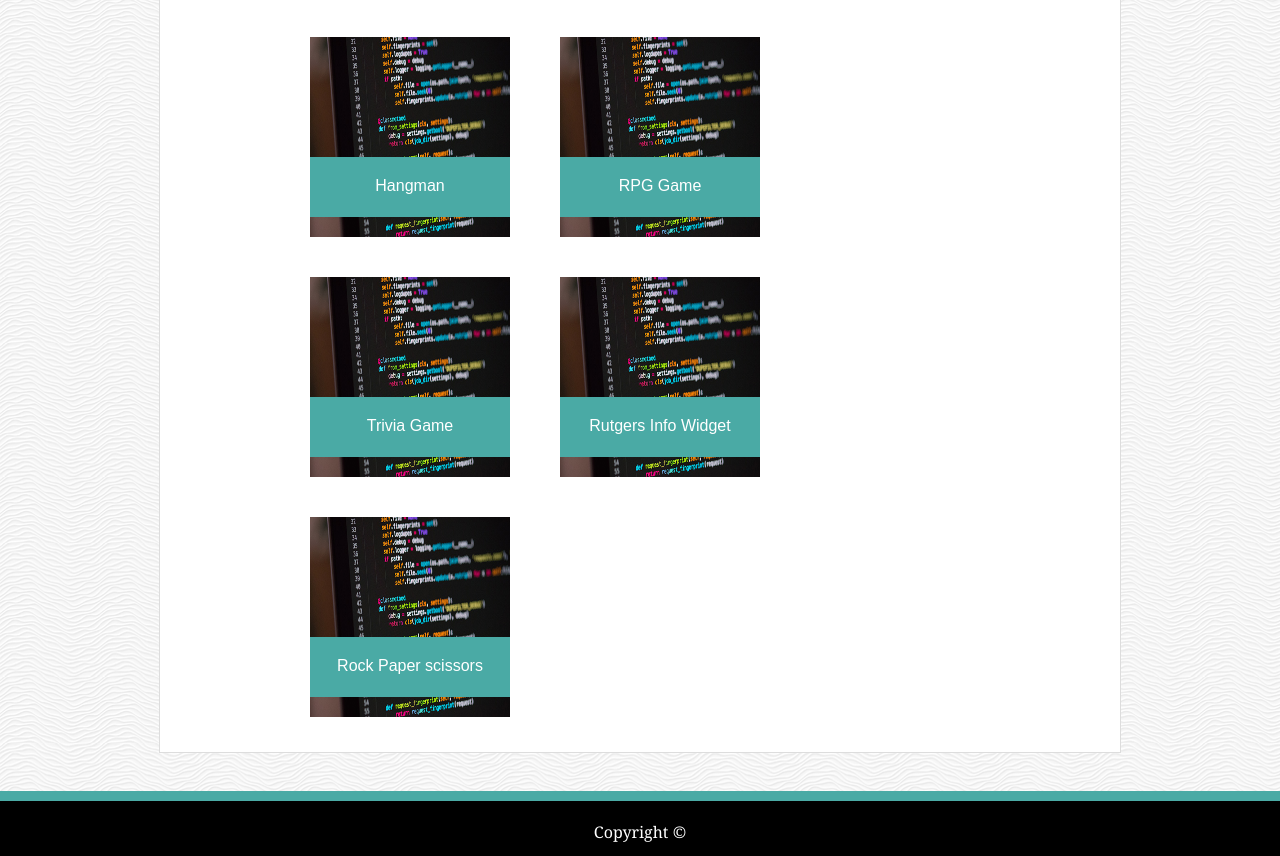
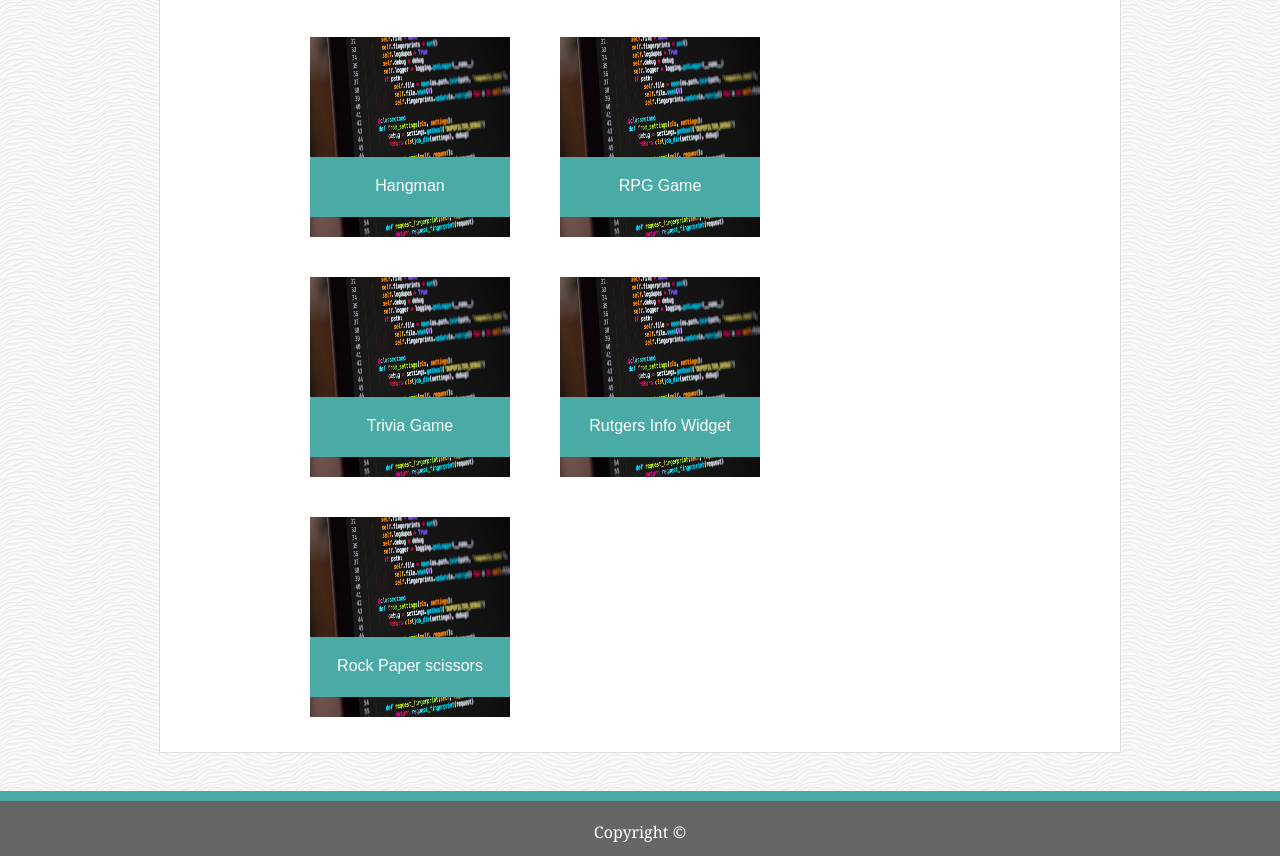
Before and after one commit to CarnesGit/CarnesGit.github.io, a plain HTML site: page Subpages/portfolio.html in a window 1280 px wide. Shown: the part 190-1046 px from the top of the page. Drawn offline with Linux system fonts and the light colour scheme.

Commit message:
changed footer color on second stylesheet

```diff
--- a/Assets/css/portfolio.css
+++ b/Assets/css/portfolio.css
@@ -5,7 +5,7 @@ footer {
     padding-bottom: 15px;
     text-align: center;
     color: white;
-    background-color: black;
+    background-color: #666666;
     border-top: 10px solid #4aaaa5;
     position: static;
     bottom: 0;
```
